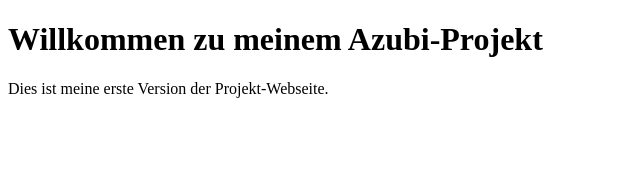
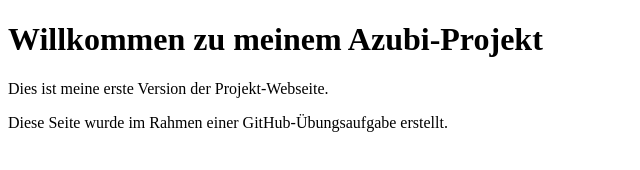
Before and after one commit to tk6bgkg998-svg/Azubi-Projekt, a plain HTML site: page index.html in a window 1280 px wide. Shown: the whole page, without its empty margins (0-640 px from the left). Drawn offline with Linux system fonts and the light colour scheme.

Commit message:
Add project description text

```diff
--- a/index.html
+++ b/index.html
@@ -7,5 +7,6 @@
 <body>
     <h1>Willkommen zu meinem Azubi-Projekt</h1>
     <p>Dies ist meine erste Version der Projekt-Webseite.</p>
+    <p>Diese Seite wurde im Rahmen einer GitHub-Übungsaufgabe erstellt.</p>
 </body>
 </html>
```
